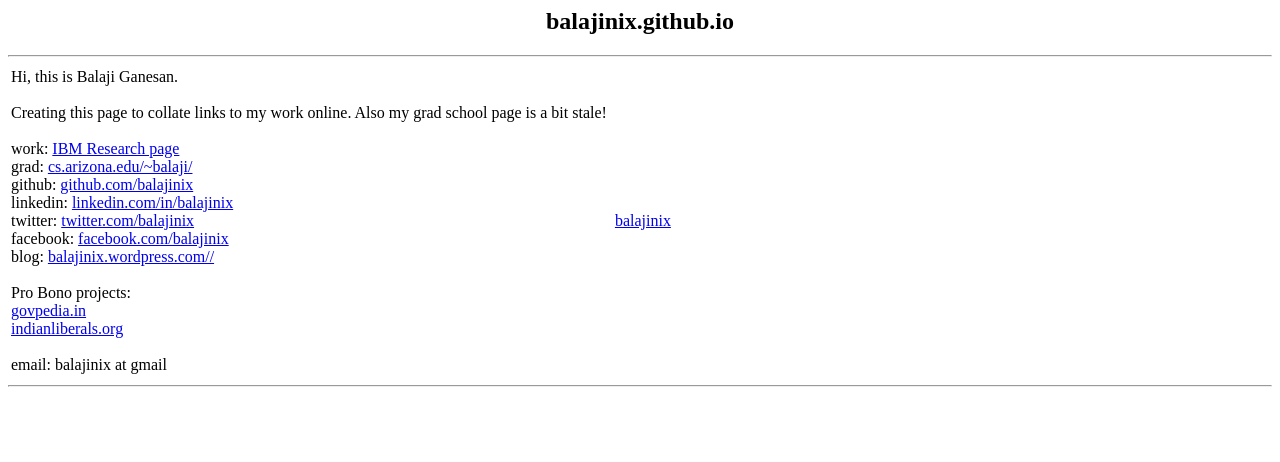
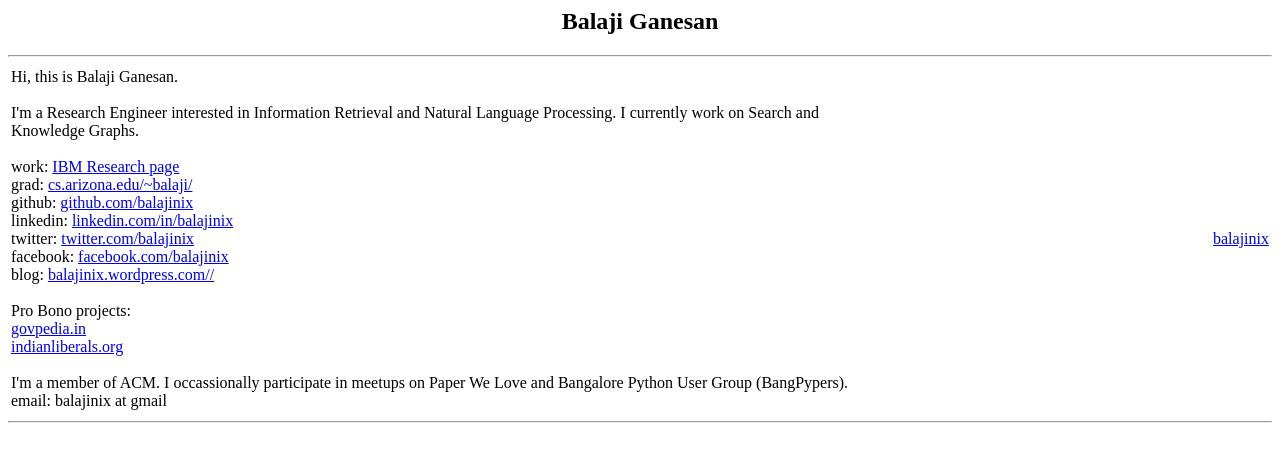
Before and after one commit to balajinix/balajinix.github.io, a plain HTML site: page index.html in a window 1280 px wide. Drawn offline with Linux system fonts and the light colour scheme.

Commit message:
Update index.html

```diff
--- a/index.html
+++ b/index.html
@@ -1,17 +1,17 @@
 <html>
 <head>
-<title>balajinix.github.io</title>
+<title>Balaji Ganesan</title>
 </head>
 <body>
-<h2 align="center">balajinix.github.io</h2>
+<h2 align="center">Balaji Ganesan</h2>
 <hr/>
 <table>
   <tr>
-    <td align="left" valign="top">
+    <td align="left" valign="top" width="70%">
       Hi, this is Balaji Ganesan.
       <br/>
       <br/>
-      Creating this page to collate links to my work online. Also my grad school page is a bit stale!
+      I'm a Research Engineer interested in Information Retrieval and Natural Language Processing. I currently work on Search and Knowledge Graphs.
       <br/>
       <br/>
       work: <a href="http://researcher.watson.ibm.com/researcher/view.php?person=in-bganesa1">IBM Research page</a><br/>
@@ -26,13 +26,15 @@
       <a href="http://govpedia.in/">govpedia.in</a><br/>
       <a href="http://indianliberals.org">indianliberals.org</a><br/>
       <br/>
+      I'm a member of ACM. I occassionally participate in meetups on Paper We Love and Bangalore Python User Group (BangPypers).
+      <br/>
       email: balajinix at gmail
       <br/>
     </td>
     <td>
     </td>
     <td align="right">
-      <a class="twitter-timeline" data-width="290" data-height="1000" href="https://twitter.com/balajinix">balajinix</a> <script async src="//platform.twitter.com/widgets.js" charset="utf-8"></script>
+      <a class="twitter-timeline" data-width="390" data-height="1000" href="https://twitter.com/balajinix">balajinix</a> <script async src="//platform.twitter.com/widgets.js" charset="utf-8"></script>
     </td>
   </tr>
 </table>
```
